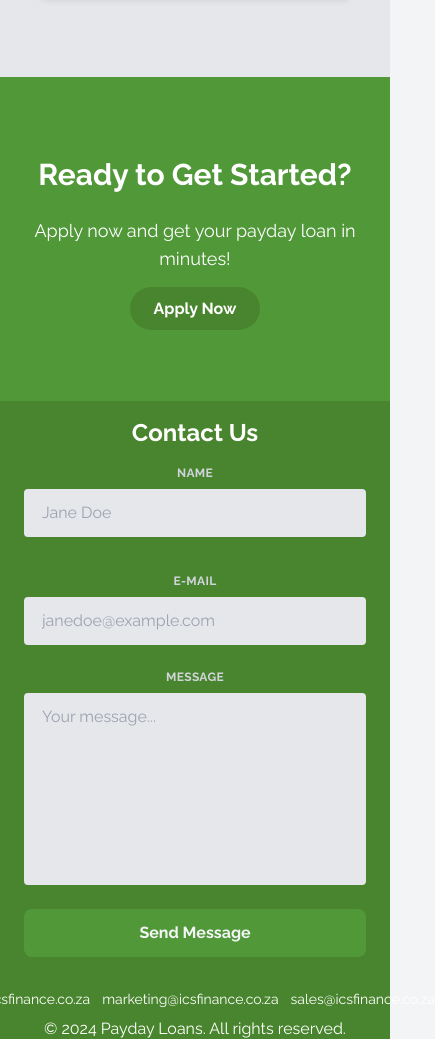
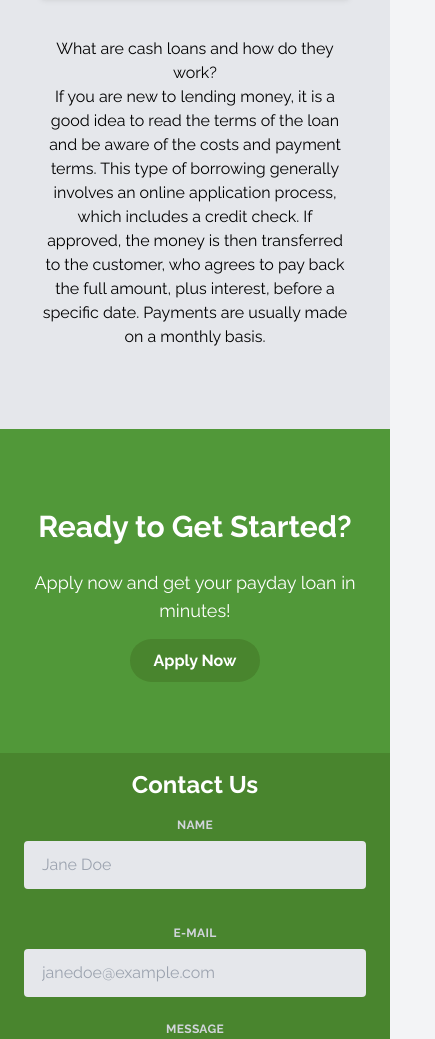
Before and after one commit to UnityGameDesign-max/lime-html, a plain HTML site: page index.html in a window 390 px wide. Shown: the part 2681-3720 px from the top of the page, 435 px wide, since content can reach past the window. Drawn offline with nearby package versions, Linux system fonts and the light colour scheme.

Commit message:
updated commits

```diff
--- a/index.html
+++ b/index.html
@@ -197,7 +197,7 @@
         <section id="services" class="bg-gray-200 py-20">
             <div class="container mx-auto px-10 max-w-screen-lg text-center">
                 <h2 class="text-3xl font-bold mb-6">Reliable Payday Loan Services</h2>
-                <div class="grid grid-cols-1 md:grid-cols-3 gap-8">
+                <div class="grid grid-cols-1 md:grid-cols-3 mb-10 gap-8">
                     <div class="bg-white p-6 rounded shadow-md">
                         <i class="fas fa-check-circle color-nav text-3xl mb-2"></i>
                         <h3 class="text-2xl font-bold mb-4">Quick Approval</h3>
@@ -212,6 +212,14 @@
                         <i class="fas fa-dollar-sign color-nav  text-3xl mb-2"></i>
                         <h3 class="text-2xl font-bold mb-4">No Hidden Fees</h3>
                         <p>We provide clear and transparent fees with no hidden charges.</p>
+                    </div>
+                </div>
+                <div className="flex mt-10 text-center sm:text-start ">
+                    <div className="flex flex-col text-center items-center p-6 sm:items-start sm:text-start justify-center">
+                        <h3 className="sm:text-5xl text-2xl font-bold">What are cash loans and how do they work?</h3>
+                        <p className="text-muted-foreground font-medium mt-4">
+                            If you are new to lending money, it is a good idea to read the terms of the loan and be aware of the costs and payment terms. This type of borrowing generally involves an online application process, which includes a credit check. If approved, the money is then transferred to the customer, who agrees to pay back the full amount, plus interest, before a specific date. Payments are usually made on a monthly basis.
+                        </p>
                     </div>
                 </div>
             </div>
@@ -258,7 +266,7 @@
                     </div>
                 </form>
             </div>
-            <div class="flex gap-3 justify-center">
+            <div class="flex flex-col md:flex-row gap-3 justify-center">
                 <p class="text-sm ">info@icsfinance.co.za</p>
                 <p class="text-sm">marketing@icsfinance.co.za</p>
                 <p class="text-sm">sales@icsfinance.co.za</p>
```
